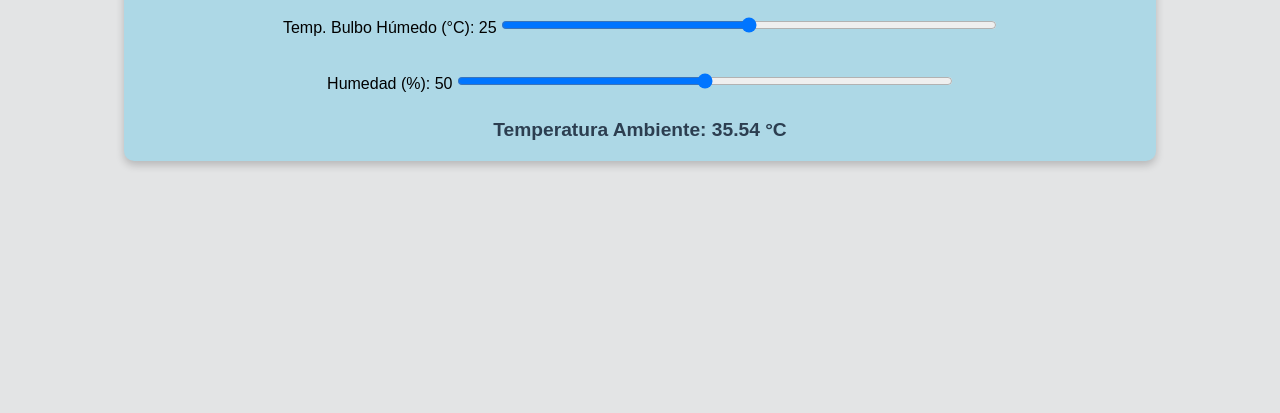
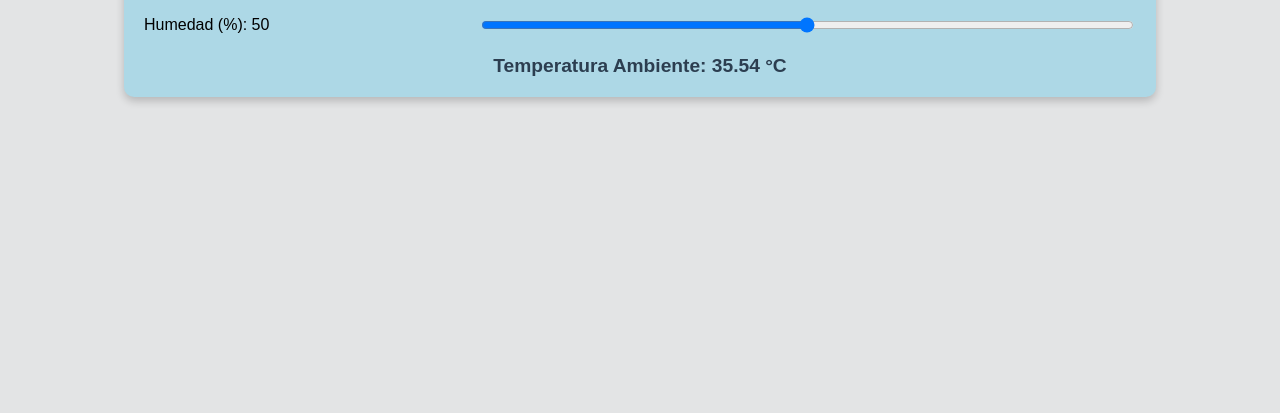
Before and after one commit to Facundo598/TurboGas, a plain HTML site: page CalcBulboHumedo.html in a window 1280 px wide. Shown: the part 387-800 px from the top of the page. Drawn offline with Linux system fonts and the light colour scheme.

Commit message:
Update CalcBulboHumedo.html

```diff
--- a/CalcBulboHumedo.html
+++ b/CalcBulboHumedo.html
@@ -26,12 +26,21 @@
         }
 
         .slider-container {
+            display: flex;
+            align-items: center;
+            justify-content: space-between;
             margin-bottom: 20px;
+            width: 100%;
         }
 
-        input[type="range"] {
-            width: 50%;
-            margin: 10px 0;
+        .slider-container label {
+            flex: 1;
+            text-align: left;
+        }
+
+        .slider-container input[type="range"] {
+            flex: 2;
+            margin-left: 10px;
         }
 
         .result {
@@ -57,7 +66,6 @@
             Temperatura de Bulbo Húmedo: <span id="bulbo-humedo">0</span> °C
         </div>
     </div>
-
     <!-- Calculadora de Temperatura Ambiente -->
     <div class="container">
         <h1>Calculadora de Temperatura Ambiente</h1>
@@ -73,7 +81,6 @@
             Temperatura Ambiente: <span id="temp-ambiente">0</span> °C
         </div>
     </div>
-
     <script>
         // Calculadora de Bulbo Húmedo
         function calculateBulboH(temp, hum) {
```
